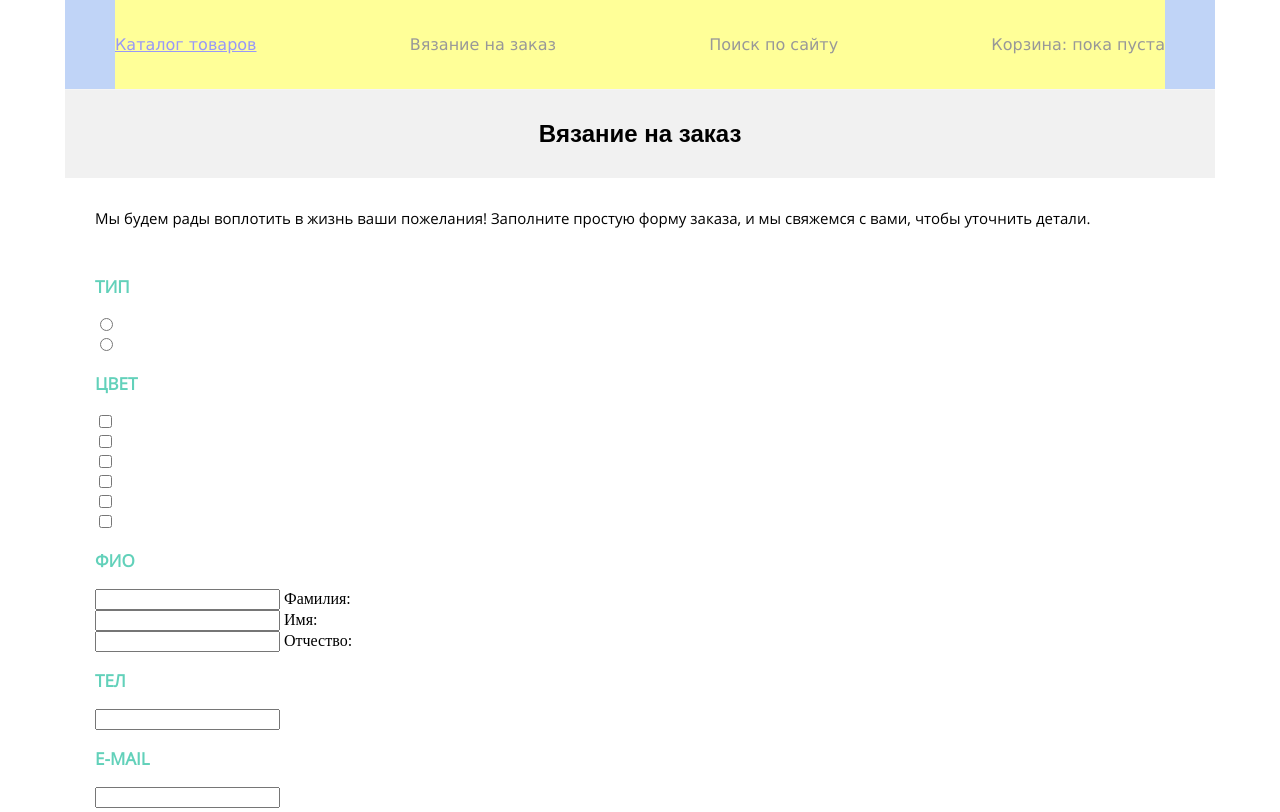
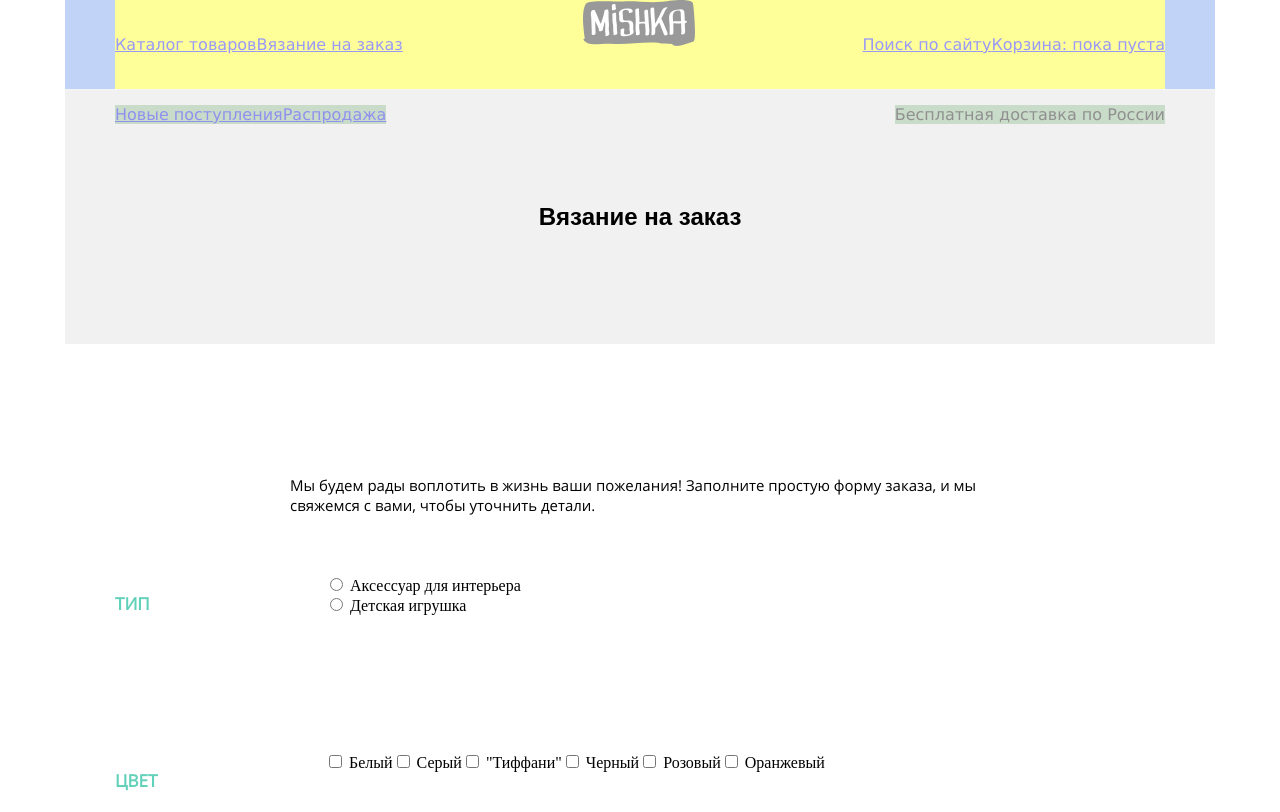
Before and after one commit to DariaYarohovich/Mishka, a website: page form.html in a window 1280 px wide. Shown: the top 812 px of the page. Drawn offline with nearby package versions, Linux system fonts and the light colour scheme; files that its build step writes are made by us from their sources; files whose address does not match are found by name.

Commit message:
Made adaptive grid for form page

```diff
--- a/form.html
+++ b/form.html
@@ -14,56 +14,68 @@
                 <i class="header__burger-line"></i>
             </button>
 		</div>
+        <a class="header__logo-block" href="#"><img src="img/logo-tablet.svg"></a>
 		<nav class="header__main-nav">
-			<ul class="header__navigation">
+			<ul class="header__navigation header__navigation_mobile">
+                <div class="header__navigation-1">
                     <ul class="header__nav-item"><a href="catalogue.html">Каталог товаров</a></ul>
-				<ul class="header__nav-item">Вязание на заказ</ul>
-				<ul class="header__nav-item">Поиск по сайту</ul>
-				<ul class="header__nav-item">Корзина: пока пуста</ul>
+                    <ul class="header__nav-item"><a href="#">Вязание на заказ</a></ul>
+                </div>
+                <div class="header__navigation-2">
+                    <ul class="header__nav-item"><a href="#">Поиск по сайту</a></ul>
+                    <ul class="header__nav-item"><a href="#">Корзина: пока пуста</a></ul>
+                </div>
 			</ul>
 		</nav>
+        <ul class="header__sub-nav">
+            <li><a href="#">Новые поступления</a></li>
+            <li><a href="#">Распродажа</a></li>
+        </ul>
+        <p class="header__delivery">Бесплатная доставка по России</p>
 	</header>
 	<div class="form-page">
 		<h1 class="form-page__title">Вязание на заказ</h1>
-		<p class="form-page__text">Мы будем рады воплотить в жизнь ваши пожелания! Заполните простую форму заказа, и мы свяжемся с вами, чтобы уточнить детали.</p>
+		<p class="form-page__text container">Мы будем рады воплотить в жизнь ваши пожелания! Заполните простую форму заказа, и мы свяжемся с вами, чтобы уточнить детали.</p>
 	</div>
-	<form action="" class="form">
+	<form action="" class="form container">
 		<div class="form__block">
 			<p class="form__block-title">Тип</p>
+            <div class="form__input-wrap">
                 <div class="form__input-block">
                     <input class="form__radio-input" type="radio" name="type" id="radio-1">
-				<label class="form__input-label" for="radio-1"></label>
+                    <label class="form__input-label" for="radio-1">Аксессуар для интерьера</label>
                 </div>
                 <div class="form__input-block">
                     <input class="form__radio-input" type="radio" name="type" id="radio-2">
-				<label class="form__input-label" for="radio-2"></label>
+                    <label class="form__input-label" for="radio-2">Детская игрушка</label>
+                </div>
             </div>
 		</div>
 		<div class="form__block">
 			<p class="form__block-title">Цвет</p>
 			<div class="form__input-block">
 				<input class="form__checkbox-input" type="checkbox" name="color1" id="color-1">
-				<label class="form__input-label" for="color-1"></label>
+				<label class="form__input-label" for="color-1">Белый</label>
 			</div>
 			<div class="form__input-block">
 				<input class="form__checkbox-input" type="checkbox" name="color32" id="color-2">
-				<label class="form__input-label" for="color-2"></label>
+				<label class="form__input-label" for="color-2">Серый</label>
 			</div>
 			<div class="form__input-block">
 				<input class="form__checkbox-input" type="checkbox" name="color3" id="color-3">
-				<label class="form__input-label" for="color-3"></label>
+				<label class="form__input-label" for="color-3">"Тиффани"</label>
 			</div>
 			<div class="form__input-block">
 				<input class="form__checkbox-input" type="checkbox" name="color4" id="color-4">
-				<label class="form__input-label" for="color-4"></label>
+				<label class="form__input-label" for="color-4">Черный</label>
 			</div>
 			<div class="form__input-block">
 				<input class="form__checkbox-input" type="checkbox" name="color5" id="color-5">
-				<label class="form__input-label" for="color-5"></label>
+				<label class="form__input-label" for="color-5">Розовый</label>
 			</div>
 			<div class="form__input-block">
 				<input class="form__checkbox-input" type="checkbox" name="color6" id="color-6">
-				<label class="form__input-label" for="color-6"></label>
+				<label class="form__input-label" for="color-6">Оранжевый</label>
 			</div>
 		</div>
 		<div class="form__block">
@@ -93,17 +105,20 @@
 			<p class="form__block-title">доп</p>
 			<textarea class="form__text-input form__textarea"></textarea>
 		</div>
+        <div class="form__btn-block">
             <button class="btn form__btn">Отправить заказ</button>
+            <p class="form__hint">Все поля являются обязательными</p>
+        </div>
 	</form>
-	<footer class="footer container">
-		<div class="footer__logo"></div>
+	<footer class="footer">
+		<div class="footer__logo"><img src="img/logo-mobile.svg"></div>
 		<div class="social">
             <a class="social__item social__item_ig" href=""></a>
             <a class="social__item social__item_fb" href=""></a>
             <a class="social__item social__item_tw" href=""></a>
         </div>
 		<div class="footer__dev">
-            Разработано <a class="footer__dev-logo" href="#"></a>
+            Разработано <a class="footer__dev-logo" href="#"><img src="img/logo-htmlacademy.svg"></a>
         </div>
 	</footer>
 </body>
--- a/sass/catalogue.scss
+++ b/sass/catalogue.scss
@@ -34,6 +34,16 @@
 .catalogue__item-desc {
     margin: 0 30px;
    border-bottom: 1px solid #ededed;
+}
+.catalogue__video {
+    padding-top: 96px;
+}
+.catalogue__video-desc {
+    position: relative;
+}
+.catalogue__item-title {
+    position: absolute;
+    top: -240px;
 }
 
 @media (min-width: 768px) {
@@ -72,10 +82,14 @@
     .catalogue__video {
         display: flex;
         flex-direction: column;
+        padding-top: 0;
     }
     .catalogue__img-video {
         height: 455px;
-        order: -1;
+    }
+    .catalogue__item-title {
+        position: relative;
+        top: 0;
     }
 }
 
@@ -98,11 +112,17 @@
         height: 462px;
     }
     .catalogue__item-desc {
-
         width: 100%;
-
     }
     .catalogue__title {
         height: 256px;
     }
+    .catalogue__video {
+        flex-direction: row;
+    }
+    .catalogue__video-desc {
+        padding: 80px 20px 58px 80px;
+        flex-basis: 40%;
+
+    }
 }
--- a/sass/form.scss
+++ b/sass/form.scss
@@ -1,11 +1,15 @@
+.form {
+    padding-bottom: 58px;
+}
 .form-page__title {
      @include title;
     background-color: #f1f1f1;
     text-align: center;
-    padding: 30px 0;
+    height: 187px;
+    line-height: 187px;
 }
 .form-page__text {
-    padding: 30px;
+    padding-top: 30px;
     margin: 0;
     @include openSans;
     font-size: 15px;
@@ -17,6 +21,49 @@
     color: #62d1ba;
     text-transform: uppercase;
 }
-.form {
-    padding: 0 30px;
+.form__hint {
+    display: none;
 }
+
+@media (min-width: 768px) {
+    .form {
+        padding-bottom: 50px;
+    }
+    .form-page__title {
+        height: 226px;
+        line-height: 226px;
+    }
+    .form-page__text {
+        padding-top: 82px;
+    }
+    .form__block {
+        display: flex;
+        padding-top: 60px;
+        padding-bottom: 60px;
+    }
+    .form__block-title {
+        flex-basis: 20%;
+    }
+    .form__btn {
+        width: 230px;
+    }
+    .form__hint {
+        display: block;
+        float: right;
+    }
+}
+
+@media (min-width: 1150px) {
+    .form {
+        padding-bottom: 94px;
+    }
+    .form-page__title {
+        height: 254px;
+        line-height: 254px;
+    }
+    .form-page__text {
+        padding-top: 131px;
+        padding-left: 225px;
+        padding-right: 225px;
+    }
+}
```
Also changed, not shown: catalogue.html (+5 -3 lines). Lines whose indentation alone changed are shown as unchanged.
